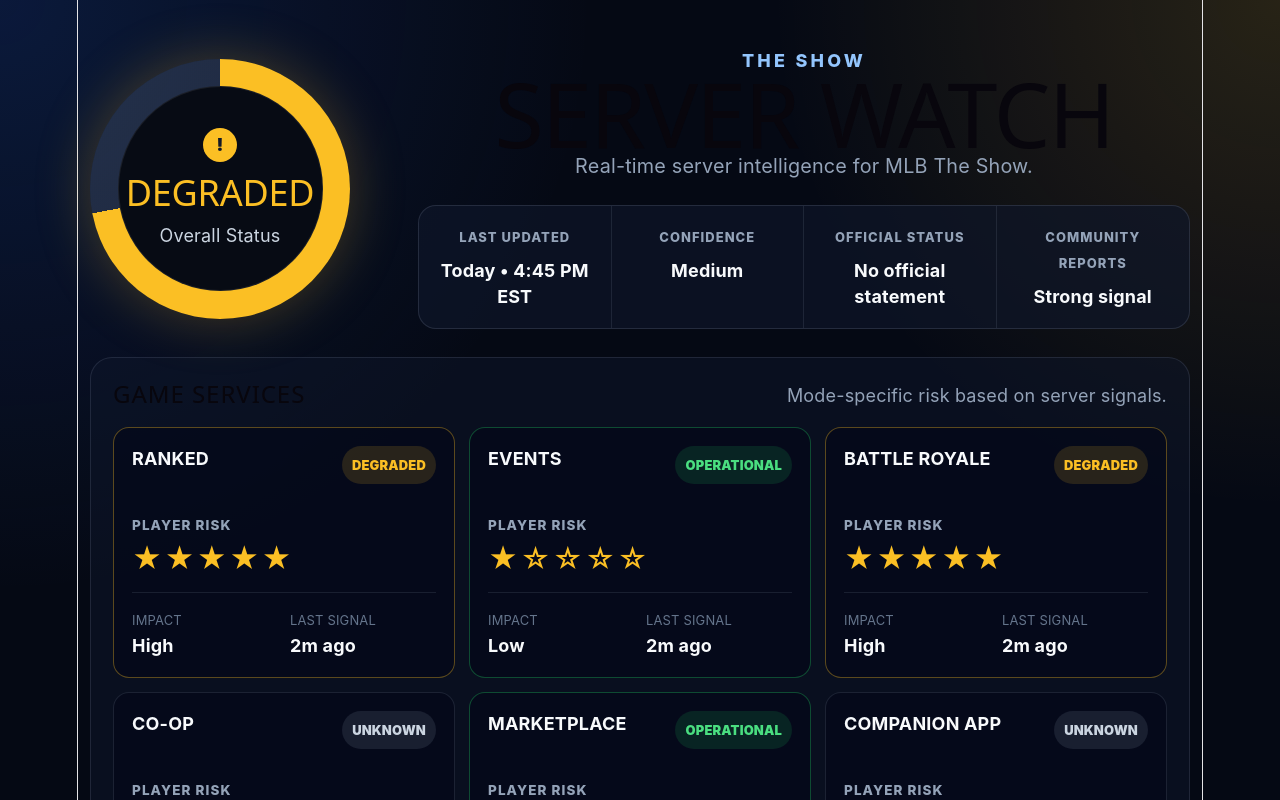
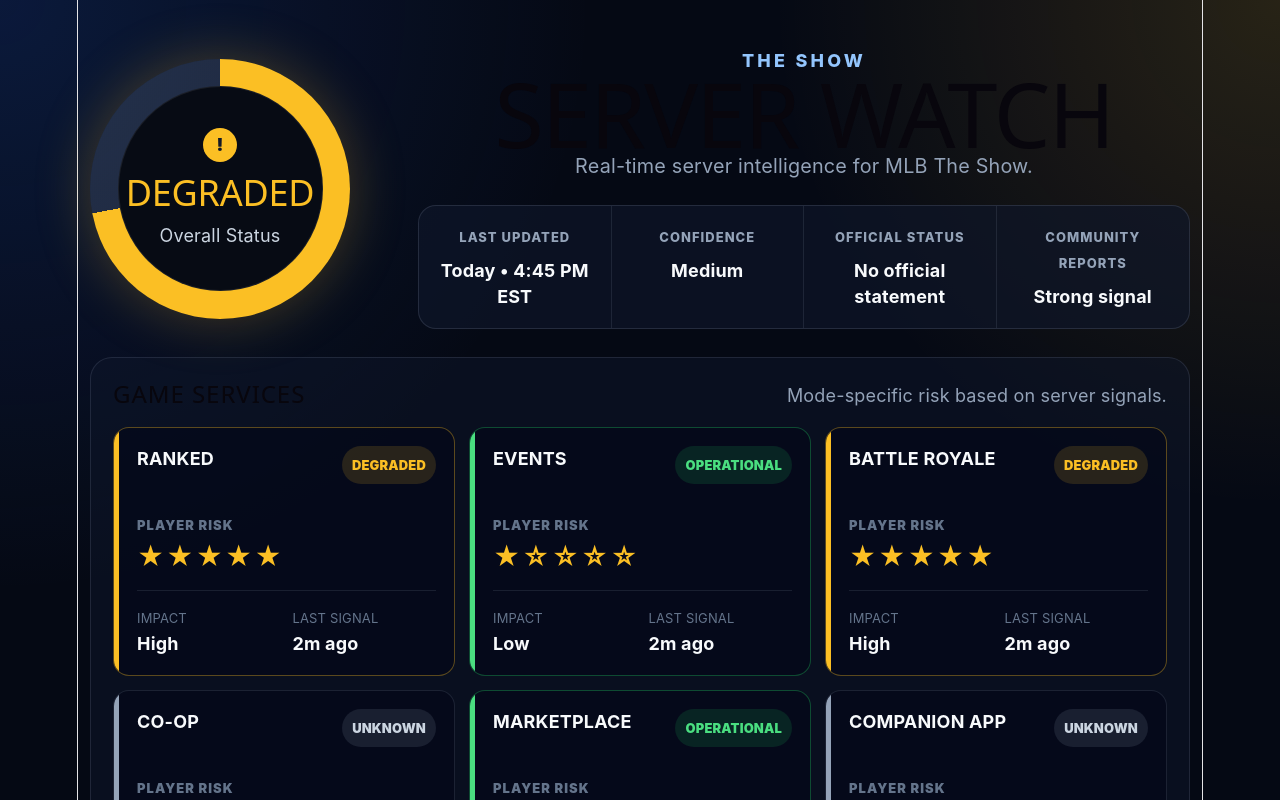
Before and after one commit to soquendo/show-server-watch, a React (Vite) app: page / in a window 1280 px wide. Shown: the top 800 px of the page. Built offline with nearby package versions, Linux system fonts and the light colour scheme.

Commit message:
Centralize status helpers

```diff
--- a/src/App.css
+++ b/src/App.css
@@ -382,3 +382,56 @@
   margin: 0;
   color: #94a3b8;
 }
+
+.service-card {
+  display: grid;
+  grid-template-columns: 5px 1fr;
+  gap: 0;
+  padding: 0;
+  min-height: 176px;
+}
+
+.service-accent {
+  background: #94a3b8;
+}
+
+.service-card.operational .service-accent {
+  background: #4ade80;
+}
+
+.service-card.degraded .service-accent {
+  background: #fbbf24;
+}
+
+.service-card.major-outage .service-accent {
+  background: #f87171;
+}
+
+.service-card.unknown .service-accent {
+  background: #94a3b8;
+}
+
+.service-content {
+  padding: 18px;
+}
+
+.risk-block {
+  margin-top: 20px;
+}
+
+.risk-block span {
+  display: block;
+  color: #64748b;
+  font-size: 0.72rem;
+  font-weight: 900;
+  letter-spacing: 0.08em;
+  text-transform: uppercase;
+}
+
+.risk-block strong {
+  display: block;
+  margin-top: 6px;
+  color: #fbbf24;
+  font-size: 1.45rem;
+  letter-spacing: 0.08em;
+}
--- a/src/App.jsx
+++ b/src/App.jsx
@@ -34,8 +34,9 @@
         </div>
       </section>
 
+      <EventLog />
       <LiveSignals />
-      <EventLog />
+
     </main>
   )
 }
--- a/src/components/ModeCard.jsx
+++ b/src/components/ModeCard.jsx
@@ -1,34 +1,35 @@
-function getStatusClass(status) {
-  return status.toLowerCase().replaceAll(" ", "-")
-}
-
-function getStars(impact) {
-  if (impact === "High") return "★★★★★"
-  if (impact === "Medium") return "★★★☆☆"
-  return "★☆☆☆☆"
-}
+import { getStatusClass, getRiskStars } from "../utils/statusUtils"
 
 function ModeCard({ mode }) {
+  const statusClass = getStatusClass(mode.status)
+
   return (
-    <article className={`service-card ${getStatusClass(mode.status)}`}>
+    <article className={`service-card ${statusClass}`}>
+      <div className="service-accent"></div>
+
+      <div className="service-content">
         <div className="service-card-header">
           <h3>{mode.name}</h3>
-        <span className={`status-pill ${getStatusClass(mode.status)}`}>
+          <span className={`status-pill ${statusClass}`}>
             {mode.status}
           </span>
         </div>
 
-      <p className="card-label">Player Risk</p>
-      <p className="risk-stars">{getStars(mode.impact)}</p>
+        <div className="risk-block">
+          <span>Player Risk</span>
+          <strong>{getRiskStars(mode.impact)}</strong>
+        </div>
 
         <div className="card-footer">
           <div>
             <span>Impact</span>
             <strong>{mode.impact}</strong>
           </div>
+
           <div>
             <span>Last Signal</span>
             <strong>2m ago</strong>
+          </div>
         </div>
       </div>
     </article>
--- /dev/null
+++ b/src/constants/status.js
@@ -0,0 +1,10 @@
+export const STATUS = {
+  OPERATIONAL: "Operational",
+  DEGRADED: "Degraded",
+  MAJOR_OUTAGE: "Major Outage",
+  UNKNOWN: "Unknown",
+}
+
+export function getStatusClass(status) {
+  return status.toLowerCase().replaceAll(" ", "-")
+}
--- a/src/data/statusData.js
+++ b/src/data/statusData.js
@@ -1,5 +1,7 @@
+import { STATUS } from "../constants/status"
+
 export const overallStatus = {
-  status: "Degraded",
+  status: STATUS.DEGRADED,
   confidence: "Medium",
   updated: "Today • 4:45 PM EST",
   summary:
@@ -10,37 +12,37 @@
   {
     id: 1,
     name: "Ranked",
-    status: "Degraded",
+    status: STATUS.DEGRADED,
     impact: "High",
   },
   {
     id: 2,
     name: "Events",
-    status: "Operational",
+    status: STATUS.OPERATIONAL,
     impact: "Low",
   },
   {
     id: 3,
     name: "Battle Royale",
-    status: "Degraded",
+    status: STATUS.DEGRADED,
     impact: "High",
   },
   {
     id: 4,
     name: "Co-op",
-    status: "Unknown",
+    status: STATUS.UNKNOWN,
     impact: "Medium",
   },
   {
     id: 5,
     name: "Marketplace",
-    status: "Operational",
+    status: STATUS.OPERATIONAL,
     impact: "Low",
   },
   {
     id: 6,
     name: "Companion App",
-    status: "Unknown",
+    status: STATUS.UNKNOWN,
     impact: "Low",
   },
 ]
--- /dev/null
+++ b/src/utils/statusUtils.js
@@ -0,0 +1,34 @@
+import { STATUS } from "../constants/status"
+
+export function getStatusColor(status) {
+  switch (status) {
+    case STATUS.OPERATIONAL:
+      return "#22c55e"
+
+    case STATUS.DEGRADED:
+      return "#fbbf24"
+
+    case STATUS.MAJOR_OUTAGE:
+      return "#ef4444"
+
+    default:
+      return "#94a3b8"
+  }
+}
+
+export function getStatusClass(status) {
+  return status.toLowerCase().replaceAll(" ", "-")
+}
+
+export function getRiskStars(impact) {
+  switch (impact) {
+    case "High":
+      return "★★★★★"
+
+    case "Medium":
+      return "★★★☆☆"
+
+    default:
+      return "★☆☆☆☆"
+  }
+}
```
Lines whose indentation alone changed are shown as unchanged.
